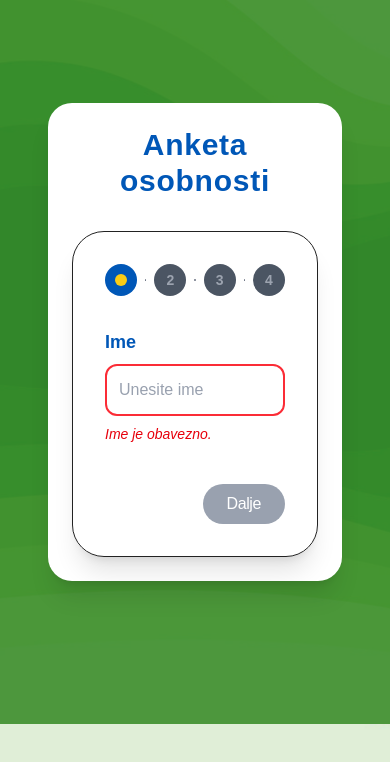
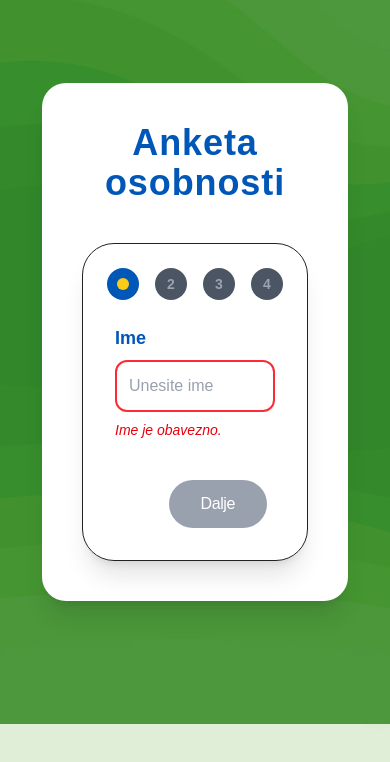
Before and after one commit to shaghidev/baltazar-anketa, a Next.js app in the folder client/: page / in a window 390 px wide. Shown: the part 120-882 px from the top of the page. Built offline with nearby package versions, Linux system fonts and the light colour scheme; a web font is replaced by a local one.

Commit message:
Proširio širinu Stepper komponente i povećao padding za bolje iskorištavanje prostora

```diff
--- a/client/src/app/page.tsx
+++ b/client/src/app/page.tsx
@@ -123,9 +123,9 @@ export default function Home() {
   };
 
   return (
-    <main className="min-h-screen flex items-center justify-center bg-baltazarPurple font-baltazar p-2 sm:p-6">
-      <div className="bg-white rounded-3xl shadow-xl w-full max-w-md p-6 sm:p-10">
-        <h1 className="text-3xl sm:text-4xl font-extrabold mb-8 sm:mb-12 text-center text-[#0057B7] tracking-wide">
+<main className="min-h-screen flex items-center justify-center bg-baltazarPurple font-baltazar p-6 sm:p-12">
+  <div className="bg-white rounded-3xl shadow-xl w-full max-w-4xl p-10 sm:p-16">
+    <h1 className="text-4xl sm:text-5xl font-extrabold mb-10 sm:mb-16 text-center text-[#0057B7] tracking-wide">
       Anketa osobnosti
     </h1>
 
@@ -135,7 +135,7 @@ export default function Home() {
       onFinalStepCompleted={handleFinalStepComplete}
       backButtonText="Nazad"
       nextButtonText="Dalje"
-          className="space-y-10 sm:space-y-14"
+      className="space-y-12 sm:space-y-20"
       disableNext={!isStepValid(currentStep)}
     >
       <Step>
@@ -170,5 +170,7 @@ export default function Home() {
     </Stepper>
   </div>
 </main>
+
+
   );
   }
--- a/client/src/components/Stepper/Stepper.tsx
+++ b/client/src/components/Stepper/Stepper.tsx
@@ -87,19 +87,20 @@ export default function Stepper({
 
   return (
     <div
-      className="flex min-h-full flex-1 flex-col items-center justify-center p-4 sm:aspect-[4/3] md:aspect-[2/1]"
+      className="flex min-h-full flex-1 flex-col items-center justify-center p-6 sm:aspect-[4/3] md:aspect-[2/1]"
       {...rest}
     >
       <div
-        className={`mx-auto w-full max-w-md rounded-4xl shadow-xl ${stepCircleContainerClassName}`}
+        className={`mx-auto w-full max-w-5xl rounded-4xl shadow-xl ${stepCircleContainerClassName}`}
         style={{ border: "1px solid #222" }}
       >
         <div
-          className={`${stepContainerClassName} flex w-full items-center p-8`}
+          className={`${stepContainerClassName} flex w-full items-center p-6 sm:p-8`}
         >
-          {stepsArray.map((_, index) => {
+          {/* Step indikatori */}
+          {Children.toArray(children).map((_, index) => {
             const stepNumber = index + 1;
-            const isNotLastStep = index < totalSteps - 1;
+            const isNotLastStep = index < Children.count(children) - 1;
             return (
               <React.Fragment key={stepNumber}>
                 {renderStepIndicator ? (
@@ -134,13 +135,13 @@ export default function Stepper({
           isCompleted={isCompleted}
           currentStep={currentStep}
           direction={direction}
-          className={`space-y-2 px-8 ${contentClassName}`}
+          className={`space-y-2 px-10 sm:px-16 ${contentClassName}`} // veći padding sa strane
         >
-          {stepsArray[currentStep - 1]}
+          {Children.toArray(children)[currentStep - 1]}
         </StepContentWrapper>
 
         {!isCompleted && (
-          <div className={`px-8 pb-8 ${footerClassName}`}>
+          <div className={`px-10 sm:px-16 pb-8 ${footerClassName}`}>
             <div
               className={`mt-10 flex ${
                 currentStep !== 1 ? "justify-between" : "justify-end"
@@ -149,7 +150,7 @@ export default function Stepper({
               {currentStep !== 1 && (
                 <button
                   onClick={handleBack}
-                  className={`duration-350 rounded px-4 py-2 text-sm font-medium transition ${
+                  className={`duration-350 rounded px-5 py-3 text-base font-medium transition ${
                     currentStep === 1
                       ? "pointer-events-none opacity-50 text-gray-400"
                       : "text-[#0057B7] hover:text-[#003d7a]"
@@ -162,7 +163,7 @@ export default function Stepper({
               <button
                 onClick={isLastStep ? handleComplete : handleNext}
                 disabled={disableNext}
-                className={`duration-350 flex items-center justify-center rounded-full py-2 px-6 font-medium tracking-tight text-white transition
+                className={`duration-350 flex items-center justify-center rounded-full py-3 px-8 text-base font-medium tracking-tight text-white transition
                   ${disableNext
                     ? "bg-gray-400 cursor-not-allowed"
                     : "bg-[#0057B7] hover:bg-[#003d7a] active:bg-[#00264d]"
```
Lines whose indentation alone changed are shown as unchanged.
